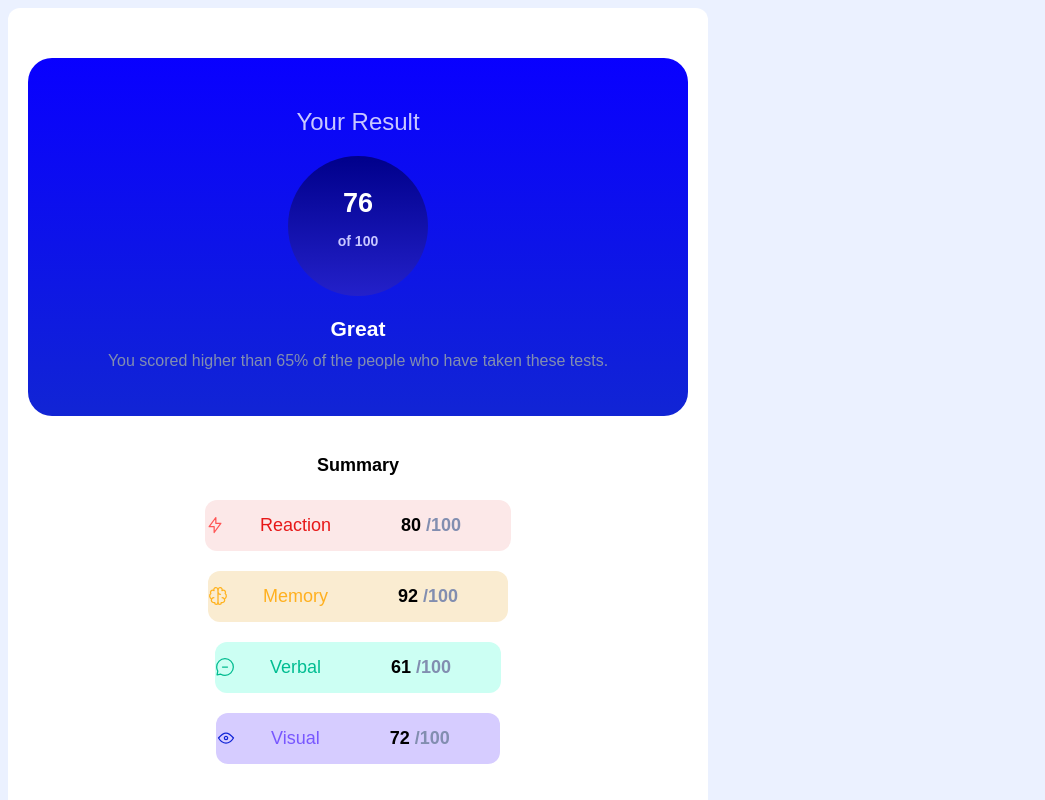
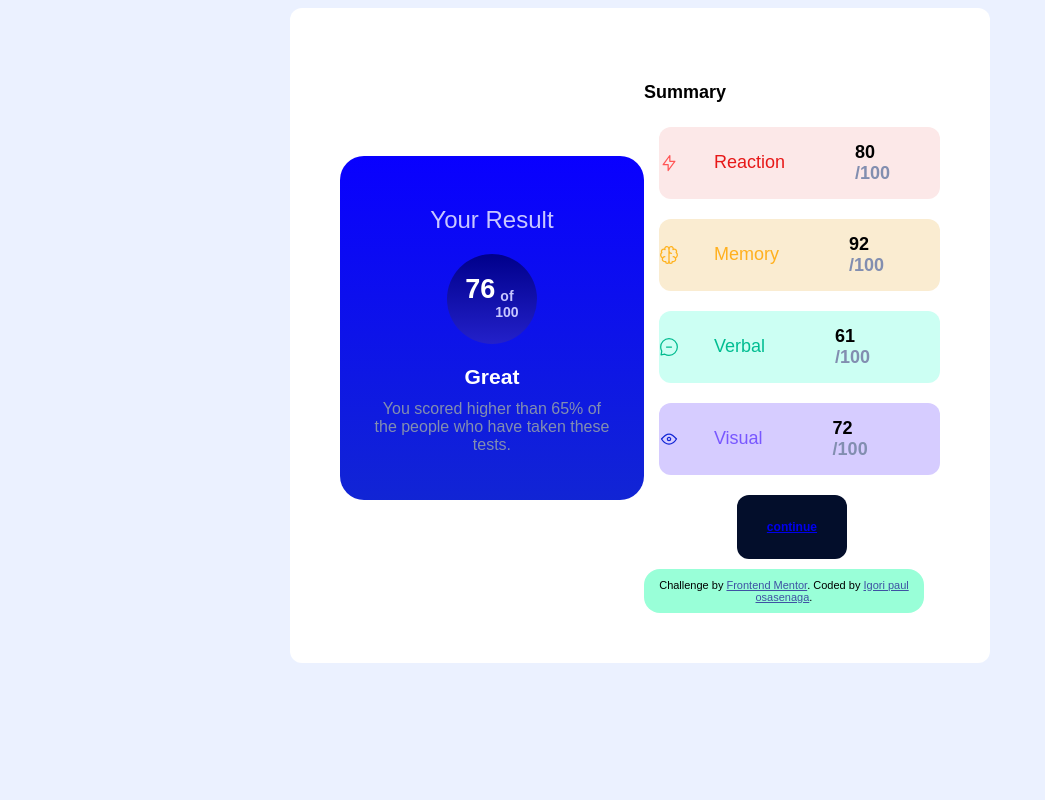
Before and after one commit to igoripaul144-hue/results, a plain HTML site: page index.html in a window 1280 px wide. Shown: the top 800 px of the page, without its empty margins (0-1045 px from the left). Drawn offline with Linux system fonts and the light colour scheme.

Commit message:
final commit

```diff
--- a/index.html
+++ b/index.html
@@ -2,7 +2,7 @@
 <html lang="en">
 <head>
   <meta charset="UTF-8">
-  <meta name="viewport" content="width=device-width, initial-scale=1.0"> <!-- displays site properly based on user's device -->
+  <meta name="viewport" content="width=device-width, initial-scale=1.0">
 
   <link rel="icon" type="image/png" sizes="32x32" href="./assets/images/favicon-32x32.png">
 
@@ -27,21 +27,22 @@
   <p id="root">You scored higher than 65% of the people who have taken these tests.</p>
     </section>
 
+  <section class="alignment">
   <h4>Summary</h4>
 
-  <div id="reco" > <img  src="icon-reaction.svg" alt="icon-reaction"> <p class="icon">Reaction</p>
+  <div id="reco" > <img  src="icon-reactionn.svg" alt="icon-reaction"> <p class="icon">Reaction</p>
     <p id="number" class="icon"> <strong>80</strong> <strong id="colors">/100</strong>   </p> </div>
 
-  <div id="memo"><img  src="icon-memory.svg" alt="icon-memory"><p class="record">Memory</p>
+  <div id="memo"><img  src="icon-memoryy.svg" alt="icon-memory"><p class="record">Memory</p>
     <p  id="number" class="record"><strong>92</strong> <strong id="colors">/100</strong></p>
     </div>
 
 
-  <div id="ver"> <img  src="icon-verbal.svg" alt="icon-verbal"><p class="Verbal">Verbal</p>
+  <div id="ver"> <img  src="icon-verball.svg" alt="icon-verbal"><p class="Verbal">Verbal</p>
     <p id="number" class="Verbal"><strong>61</strong> <strong id="colors">/100</strong></p>
   </div>
 
-    <div id="vis"> <img  src="icon-visual.svg" alt="icon-verbal"> <p class="visual">Visual</p>
+    <div id="vis"> <img  src="icon-visuall.svg" alt="icon-verbal"> <p class="visual">Visual</p>
         <p id="number" class="visual"><strong>72</strong> <strong id="colors">/100</strong></p>
 </div>
 
@@ -50,6 +51,7 @@
   <div class="attribution">
     Challenge by <a href="https://www.frontendmentor.io?ref=challenge" target="_blank">Frontend Mentor</a>.
     Coded by <a href="https://socialprofile-eight.vercel.app/">Igori paul osasenaga</a>.
+    </section>
   </div>
   </main>
 </body>
--- a/result.css
+++ b/result.css
@@ -6,13 +6,20 @@ body{
 main{
     background-color: white;
     display: flex;
-    flex-direction: column;
+    flex-direction: row;
     align-items: center;
     justify-content: 100vh;
     max-width: 600px;
     border-radius: 12px;
     padding: 50px;
+    margin:0 auto; ;
 
+}
+@media (max-width: 768px){
+    main{
+        flex-direction: column;
+        padding: 20px;
+    }
 }
 .front{
     background:linear-gradient( to top, hsl(234, 85%, 45%), hsl(242, 100%, 50%));
@@ -21,7 +28,7 @@ main{
     text-align: center;
     padding: 30px;
     margin-bottom: 15px;
-    width: 100%;
+border-width: 0 auto;
 
 }
 
@@ -33,15 +40,16 @@ h1{
 h2 {
     text-align: center;
     color: white;
-    padding:20px ;
+    padding:20px;
     border-radius: 50%;
-    width: 100px;
-    height: 40px;
-    height: 100px;
+    width: 50px;
+    height: 50px;
     display: flex;
-    flex-direction: column;
+   flex-direction: row;
+    grid-template-areas: 20px;
+    align-items: stretch;
     justify-content: center;
-    margin: 20px auto;
+    margin: 10px auto;
     background: linear-gradient( to top, hsl(241, 72%, 46%), darkblue);
 }
 .pop{
@@ -61,6 +69,7 @@ h2 {
     justify-content: space-between;
     align-items: center;
     margin-bottom: 20px;
+     margin-left: 15px;
 
 }
 .icon {
@@ -80,6 +89,7 @@ h2 {
     justify-content: space-between;
     align-items: center;
     margin-bottom: 20px;
+  margin-left: 15px;
 
 }
 .record {
@@ -95,6 +105,7 @@ h2 {
     justify-content: space-between;
     align-items: center;
     margin-bottom: 20px;
+     margin-left: 15px;
 }
 .Verbal{
     padding: 10px 30px;
@@ -109,6 +120,7 @@ h2 {
     justify-content: space-between;
     align-items: center;
     margin-bottom: 20px;
+     margin-left: 15px;
 }
 .visual {
     padding: 10px 30px;
@@ -124,19 +136,29 @@ h6 {
     border-width: 100px;
     padding: 25px;
     width: 20%;
+    margin: 0 auto;
+    border-width: 40px;
 }
+
 #colors {
     color: hsl(224, 23%, 60%);
 }
 .attribution {
     border-radius: 16px;
-    border: 1px solid hsl(223, 19%, 93%);
+   margin-right: 16px;
     padding: 10px;
     margin-top: 10px;
     background-color: hsl(157, 100%, 80%);
 
 }
 h6:hover {
-    background-color: hsl(263, 37%, 24%);
+    background-color: hsl(263, 13%, 47%);
     cursor: pointer;
 }
+.alinement{
+  padding-left: 30px;
+    display: flex;
+    flex-direction: column;
+    justify-content: center;
+
+}
```
Also changed, not shown: icon-memoryy.svg (renamed from icon-memory.svg), icon-reactionn.svg (renamed from icon-reaction.svg), icon-verball.svg (renamed from icon-verbal.svg), icon-visuall.svg (renamed from icon-visual.svg).
